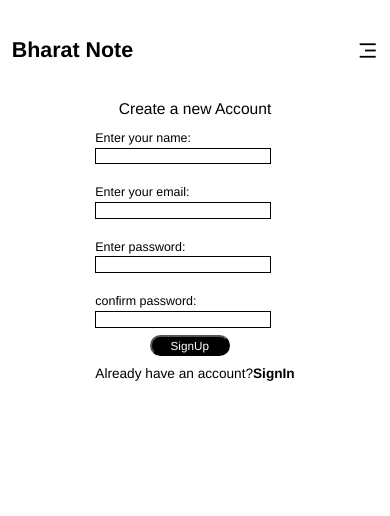
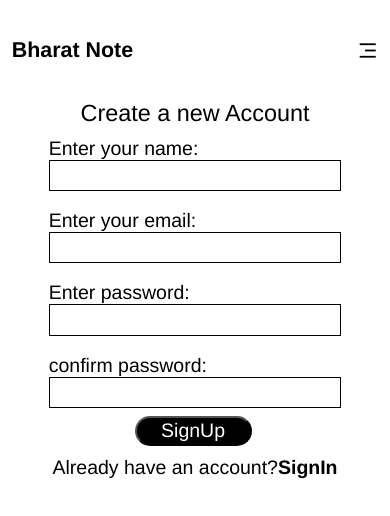
Before and after one commit to BharateshPoojary/notebook-app, a React (Vite) app: page /Signup in a window 390 px wide. Shown: the top 516 px of the page. Built offline with nearby package versions, Linux system fonts and the light colour scheme; no server answers.

Commit message:
responsive done

```diff
--- a/src/components/SignIn.css
+++ b/src/components/SignIn.css
@@ -58,25 +58,25 @@
 }
 @media (max-width: 600px) {
   .signup {
-    font-size: 3.5vw;
+    font-size: 5vw;
   }
   .signupnavigate {
-    font-size: 3.5vw;
+    font-size: 5vw;
   }
   .logininput {
-    width: 45vw;
-    height: 4.3vw;
-    font-size: 2.8vw;
+    width: 75vw;
+    height: 10vw;
+    font-size: 4vw;
   }
   .loginlabel {
-    font-size: 3vw;
+    font-size: 5vw;
   }
   .signinbtn {
-    font-size: 3vw;
-    margin-left: 13vw;
+    font-size: 5vw;
+    margin-left: 22vw;
   }
   .signinwelcome {
-    font-size: 4vw;
+    font-size: 5vw;
   }
 }
 @media (max-width: 340px) {
--- a/src/components/SignUp.css
+++ b/src/components/SignUp.css
@@ -55,25 +55,25 @@
 }
 @media (max-width: 600px) {
   .signin {
-    font-size: 3.5vw;
+    font-size: 5vw;
   }
   .signinnavigate {
-    font-size: 3.5vw;
+    font-size: 5vw;
   }
   .signupinput {
-    width: 45vw;
-    height: 4.3vw;
-    font-size: 2.8vw;
+    width: 75vw;
+    height: 8vw;
+    font-size: 4.5vw;
   }
   .signuplabel {
-    font-size: 3.2vw;
+    font-size: 5vw;
   }
   .signupbtn {
-    margin-left: 14vw;
-    font-size: 3vw;
+    margin-left: 22vw;
+    font-size: 5vw;
   }
   .signupwelcome {
-    font-size: 4vw;
+    font-size: 6vw;
   }
 }
 @media (max-width: 340px) {
```
